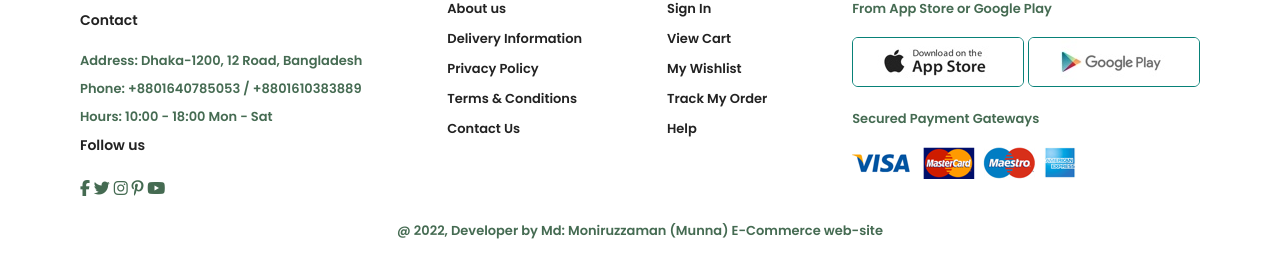
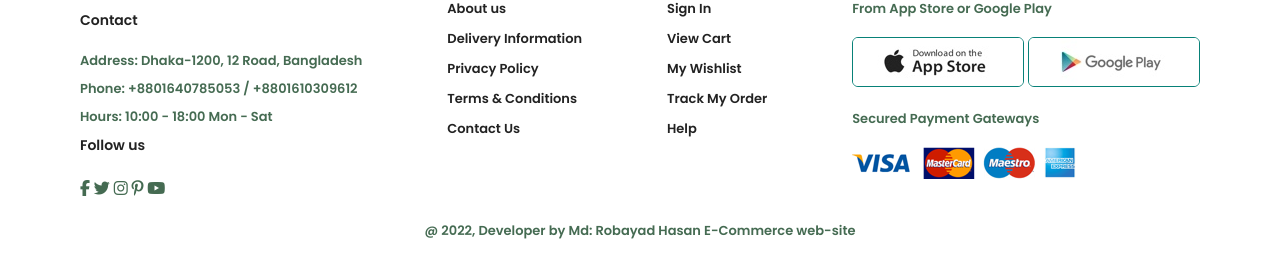
Before and after one commit to robayad1/fashionmart, a plain HTML site: page index.html in a window 1280 px wide. Shown: the part 4678-4955 px from the top of the page. Drawn offline with Linux system fonts and the light colour scheme.

Commit message:
Update index.html

```diff
--- a/index.html
+++ b/index.html
@@ -382,7 +382,7 @@
             <img class="logo" src="img/logo1.png" alt="">
             <h4>Contact</h4>
             <p><strong>Address:</strong> Dhaka-1200, 12 Road, Bangladesh</p>
-            <p><strong>Phone:</strong> +8801640785053 / +8801610383889</p>
+            <p><strong>Phone:</strong> +8801640785053 / +8801610309612</p>
             <p><strong>Hours:</strong> 10:00 - 18:00 Mon - Sat</p>
             <div class="follow">
                 <h4>Follow us</h4>
@@ -424,7 +424,7 @@
             <img src="img/pay/pay.png" alt="">
         </div>
         <div class="copyright">
-            <p>@ 2022, Developer by Md: Moniruzzaman (Munna) E-Commerce web-site</p>
+            <p>@ 2022, Developer by Md: Robayad Hasan E-Commerce web-site</p>
         </div>
     </footer>
 
```
